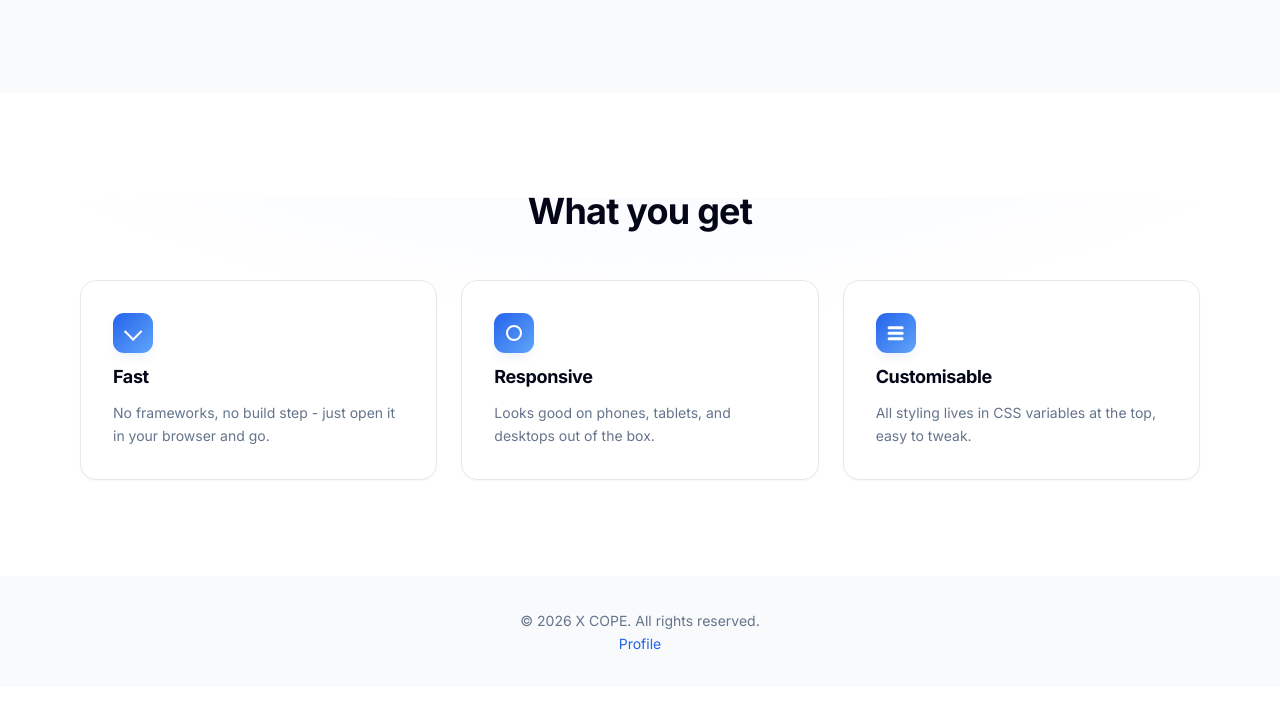
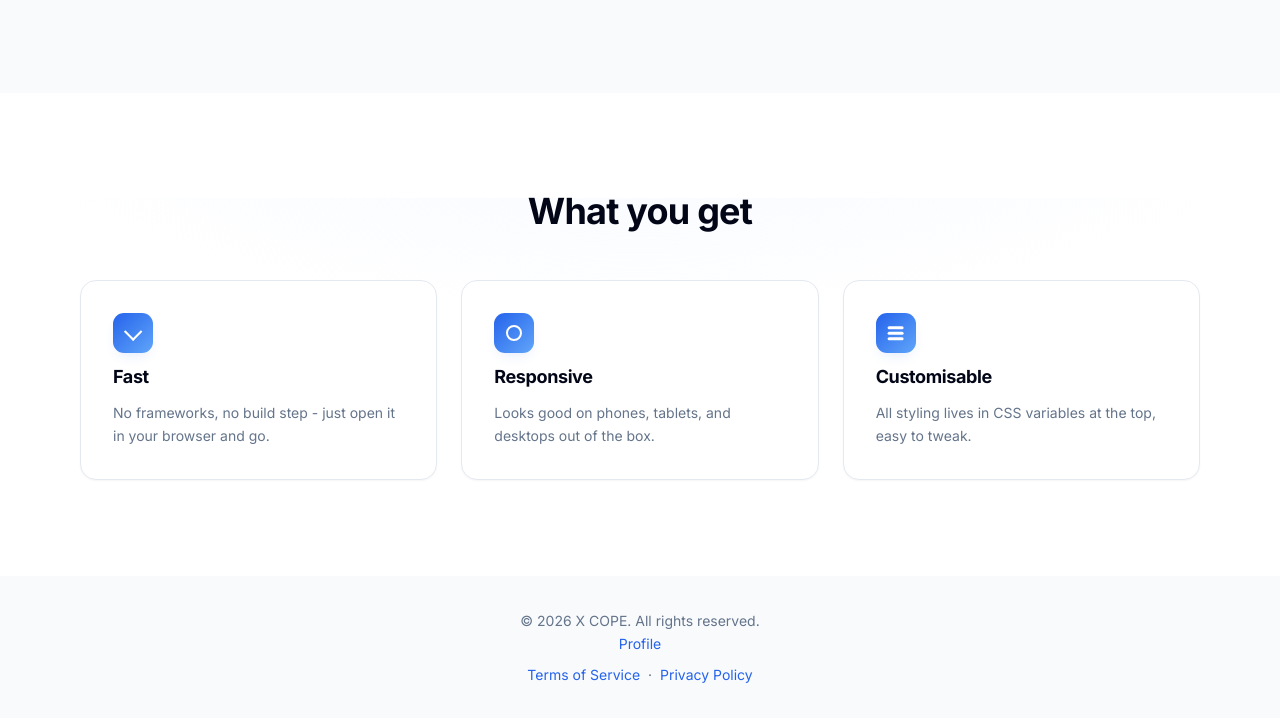
Before and after one commit to mm1f4/Website, a plain HTML site: page index.html in a window 1280 px wide. Shown: the part 1402-2120 px from the top of the page. Before the commit the page ends 2089 px from the top, so only its background shows below. Drawn offline with Linux system fonts and the light colour scheme; no server answers.

Commit message:
feat: make the Terms and Privacy links open the documents
The two links in the sign-up consent line pointed at href="#", so clicking them
did nothing at all. They now open terms.html and privacy.html, in a new tab so a
half-filled sign-up form is not thrown away when someone goes to read what they
are being asked to accept.

The footer gains a second line with Terms of Service and Privacy Policy, which is
where a visitor or a reviewer looks for them once the auth modal is closed. That
needed a new .footer-legal rule in section 10; the separator is a real element
with aria-hidden so it spaces the links without joining the accessible name.

Also fixed: the sign-up panel's "Already have an account?" was hardcoded English
while the dictionary key auth.haveAccount had existed all along, so that line
stayed English in the Chinese interface. It now carries data-i18n. The same file
already did this correctly one panel away, where auth.noAccount wraps "Don't have
an account?".

Verified without a browser. While checking this I noticed I had added an
auth.signIn entry to both dictionaries, which was a mistake: the key already
existed in each, so the addition created a duplicate that would silently shadow
the first definition. That has been reverted. Both dictionaries are now 212 keys
with no duplicates, no drift in either direction, and all 138 keys used in markup
resolve in both. Tags balance in all three pages once JavaScript arrow functions
are excluded from the check, the seven tokens and the new class used here exist
in style.css, and the files stay LF-only.

```diff
--- a/css/style.css
+++ b/css/style.css
@@ -807,6 +807,19 @@ footer {
   background: var(--surface);
 }
 
+/* The legal links sit in their own footer line rather than beside the profile
+   link, so they stay reachable without crowding it. The separator is a real
+   element with aria-hidden, which keeps it out of the accessible name while
+   still spacing the two links apart. */
+.footer-legal {
+  display: flex;
+  flex-wrap: wrap;
+  justify-content: center;
+  align-items: center;
+  gap: var(--space-2);
+  margin-top: var(--space-2);
+}
+
 /* --------------------------------------------------------------------------
    11. Buttons
    -------------------------------------------------------------------------- */
--- a/index.html
+++ b/index.html
@@ -433,6 +433,11 @@
     <div class="container">
       <p>&copy; <span id="year"></span> <span data-i18n="footer.rights">X COPE. All rights reserved.</span></p>
       <p class="footer-links"><a href="#profile" data-route data-i18n="nav.profile">Profile</a></p>
+      <p class="footer-links footer-legal">
+        <a href="terms.html" data-i18n="auth.terms">Terms of Service</a>
+        <span aria-hidden="true">&middot;</span>
+        <a href="privacy.html" data-i18n="auth.privacy">Privacy Policy</a>
+      </p>
     </div>
   </footer>
 
@@ -524,7 +529,7 @@
 
                       <label class="terms">
             <input type="checkbox" id="signupTerms" />
-            <span><span data-i18n="auth.agreePrefix">I agree to the</span> <a href="#" data-i18n="auth.terms">Terms of Service</a> <span data-i18n="auth.and">and</span> <a href="#" data-i18n="auth.privacy">Privacy Policy</a>.</span>
+            <span><span data-i18n="auth.agreePrefix">I agree to the</span> <a href="terms.html" target="_blank" rel="noopener noreferrer" data-i18n="auth.terms">Terms of Service</a> <span data-i18n="auth.and">and</span> <a href="privacy.html" target="_blank" rel="noopener noreferrer" data-i18n="auth.privacy">Privacy Policy</a>.</span>
           </label>
 
           <button type="submit" class="btn" data-i18n="auth.createAccount">Create account</button>
@@ -535,7 +540,7 @@
         </p>
 
         <p class="switch-prompt">
-          Already have an account?
+          <span data-i18n="auth.haveAccount">Already have an account?</span>
           <a id="switchToLogin" data-i18n="auth.signIn">Sign in</a>
         </p>
       </div>
```
